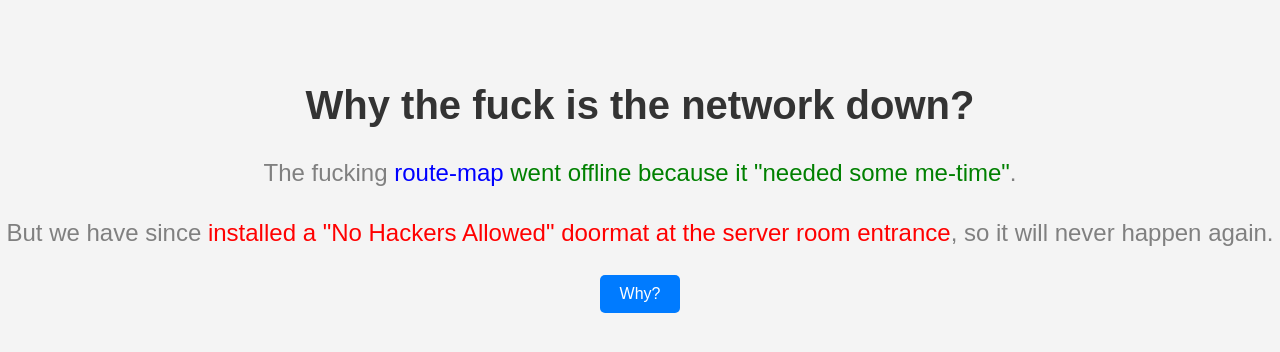
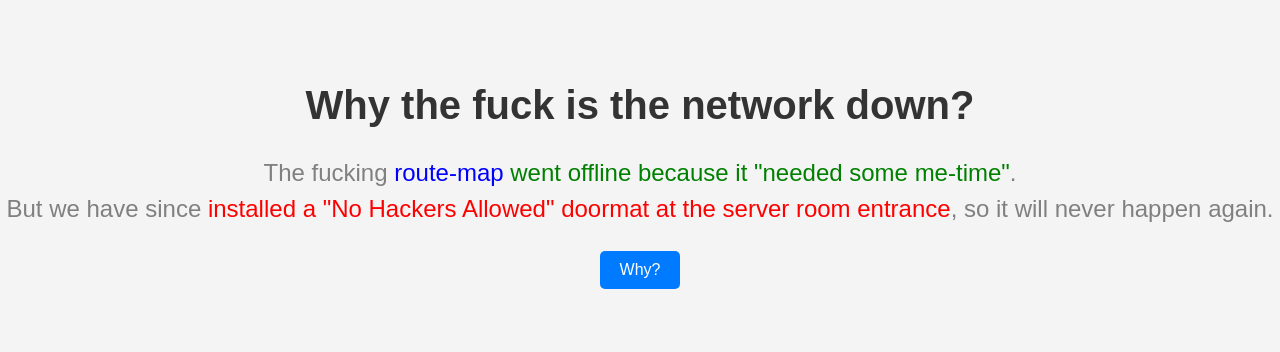
Before and after one commit to cloudcapps/netdown, a Flask app: page / in a window 1280 px wide. Shown: the part 173-525 px from the top of the page. Run offline with Flask 3, Linux system fonts and the light colour scheme.

Commit message:
Margin tweaks

```diff
--- a/static/style.css
+++ b/static/style.css
@@ -9,6 +9,14 @@ body {
 .reason, .solution {
     font-size: 24px;
     line-height: 1.5;
+}
+
+.reason {
+    margin-bottom: 0px
+}
+
+.solution {
+    margin-top: 0px
 }
 
 .grey {
```
